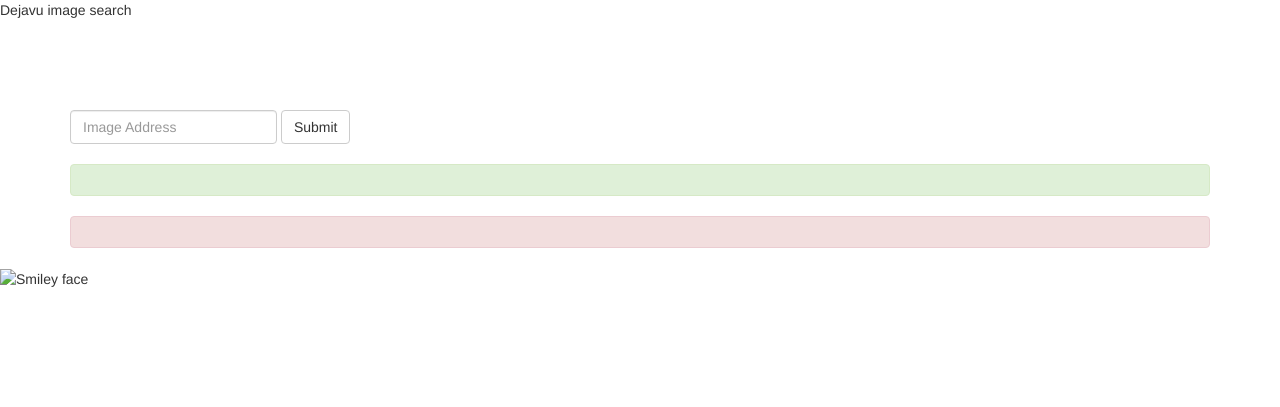
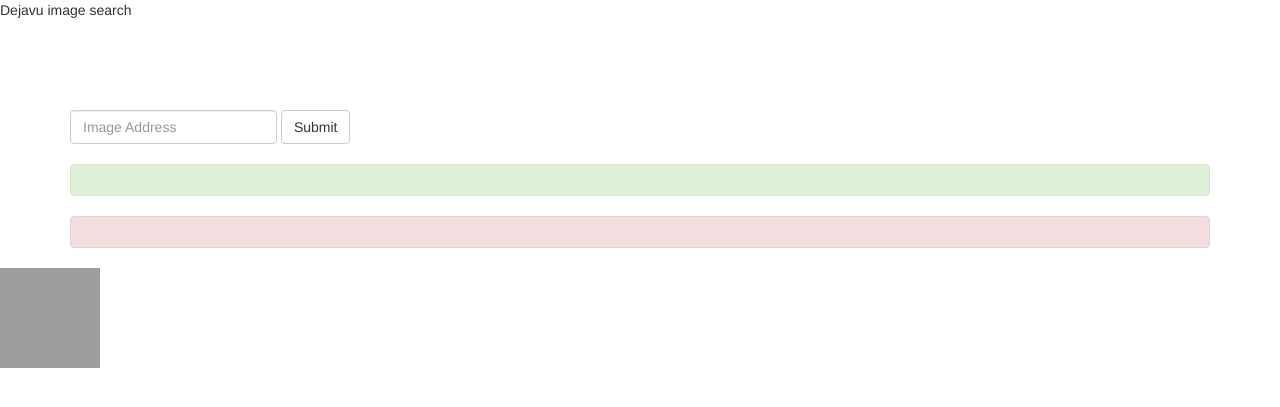
Before and after one commit to Eric0926/dejavu, a Flask app: page / in a window 1280 px wide. Shown: the top 407 px of the page. Run offline with Flask 2, Linux system fonts and the light colour scheme; some libraries are stand-ins or nearby versions; grey boxes are pictures that could not be loaded.

Commit message:
Update form.html

```diff
--- a/templates/form.html
+++ b/templates/form.html
@@ -34,7 +34,7 @@
         <div id="errorAlert" class="alert alert-danger" role="alert" ></div>
     </div>
 
-    <img id="img1" src="" alt="Smiley face" height="100" width="100" >
+    <img id="img1" src="https://storage.cloud.google.com/evaluation_images/444_10.png" alt="Smiley face" height="100" width="100" >
 
   </body>
 </html>
```
